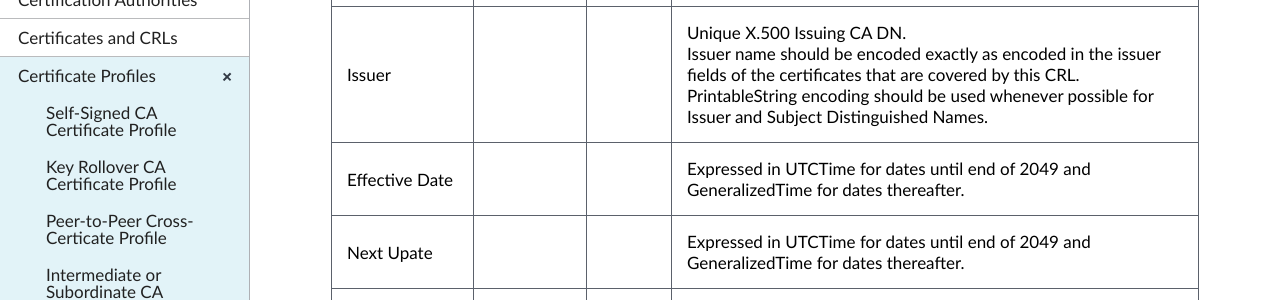
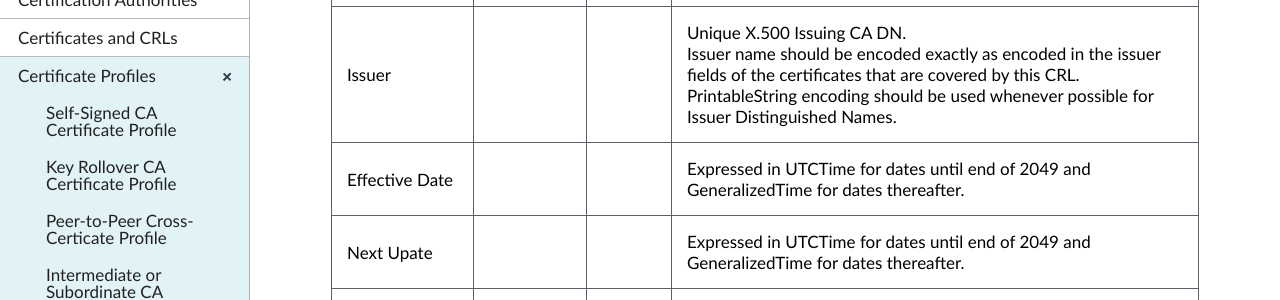
Before and after one commit to GSA/fpki-guides, a Jekyll site: the page built from _profiles/05_crl.md, in a window 1280 px wide and 900 px high, scrolled down 475 px. Shown: the part 217-517 px from the top of the window. Built offline with Jekyll 4.4.1, drawn with Linux system fonts in a browser that asks for light colours; nearby versions of some CDN libraries; library files that are not in the unit come from our copies.

Commit message:
Update 05_crl.md
Remove "and Subject"

```diff
--- a/_profiles/05_crl.md
+++ b/_profiles/05_crl.md
@@ -10,7 +10,7 @@
 | :-------- | :---: | :---: | :-------------------------------     |
 | Version   |       |       | V2 (1)                                 |
 | Issuer Signature Algorithm   |       |       |  Must match the issuer Signature Algorithm of the CA’s certificate. One of the following: <br>sha256 WithRSAEncryption {1 2 840 113549 1 1 11} <br>ecdsa-with-SHA256 {1.2.840.10045.4.3.2} <br>ecdsa-with-SHA384 {1.2.840.10045.4.3.3} <br>ecdsa-with-SHA512 {1.2.840.10045.4.3.4}. |
-| Issuer   |       |       |  Unique X.500 Issuing CA DN.<BR>Issuer name should be encoded exactly as encoded in the issuer fields of the certificates that are covered by this CRL. PrintableString encoding should be used whenever possible for Issuer and Subject Distinguished Names. |
+| Issuer   |       |       |  Unique X.500 Issuing CA DN.<BR>Issuer name should be encoded exactly as encoded in the issuer fields of the certificates that are covered by this CRL. PrintableString encoding should be used whenever possible for Issuer Distinguished Names. |
 | Effective Date   |       |       |  Expressed in UTCTime for dates until end of 2049 and GeneralizedTime for dates thereafter.  |
 | Next Upate   |       |       |  Expressed in UTCTime for dates until end of 2049 and GeneralizedTime for dates thereafter.  |
 | Revoked Certificates List   |       |       |  0 or more 2-tuple of certificate serial number and revocation.<BR>Expressed in UTCTime for dates until end of 2049 and GeneralizedTime for dates thereafter.  |
```
